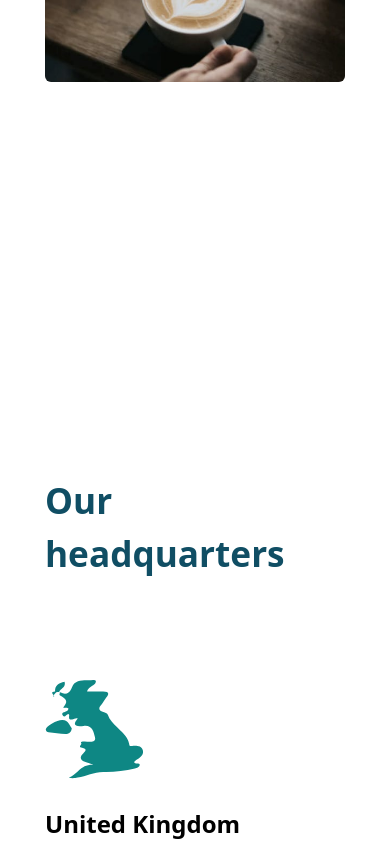
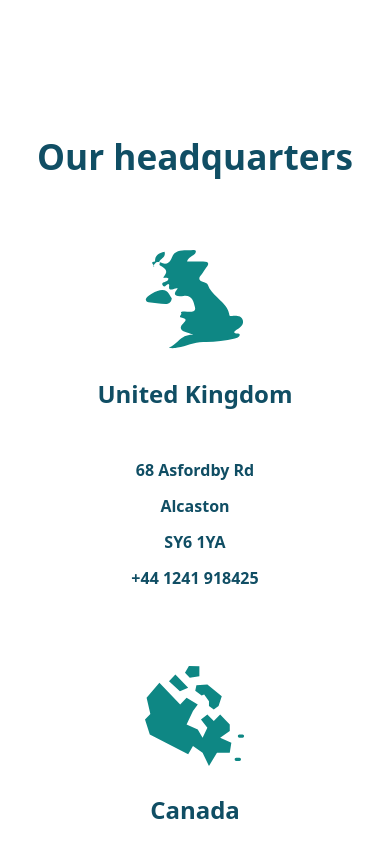
Before and after one commit to ItaloDev-Marcelo/Coffee-Roaster-V2, a React (Vite) app: page /About-us in a window 390 px wide. Shown: the part 2420-3264 px from the top of the page. Built offline with nearby package versions, Linux system fonts and the light colour scheme.

Commit message:
style: add more style and fix layout

```diff
--- a/src/pages/about/index.tsx
+++ b/src/pages/about/index.tsx
@@ -14,47 +14,50 @@ const AboutUs = () => {
     <MainWrapper>
         <HeroContainer photoType={HeroBank.About} type='About'
            title={title} subtitle={subtitle} btnActive={false} />
-           <section className='flex flex-col items-center justify-center p-20  my-30 lg:px-15'>
-               <div className='my-8 lg:my-25'>
+           <section className='flex flex-col items-center justify-center p-20 lg:-mt-25   my-30 lg:px-15'>
+               <div className='my-8 lg:my-25 '>
                   <section className='flex flex-col lg:flex-row items-center
-                    text-center lg:text-left mb-7 md:mb-4'>
-                      <div> <CustomImage mobile={ImageBank.Commitment.mobile} tablet={ImageBank.Commitment.tablet}
+                    text-center lg:text-left mb-7 md:mb-4 lg:p-20 '>
+                      <div className='w-70 xl:w-100'> <CustomImage mobile={ImageBank.Commitment.mobile} tablet={ImageBank.Commitment.tablet}
                        desk={ImageBank.Commitment.desk} /></div>
-                       <div className='my-2 lg:my-0 lg:ml-45 lg:px-5'>
+                       <div className='my-2 lg:my-0 lg:ml-20 lg:px-5'>
                          <h2 className='font-bold text-cyan-900 text-[1.7rem] my-4 lg:text-[2rem] lg:mb-6 '>Our Commitment</h2>
-                         <p className='text-gray-800 w-75 lg:w-100 '>{p1}</p>
+                         <p className='text-gray-800 w-75 md-2:w-100  '>{p1}</p>
                        </div>
                   </section>
                </div>
-               <div className='my-8 lg:my-25'>
+               <div className='my-4 lg:my-25 '>
                   <section className='flex flex-col-reverse lg:flex-row-reverse
                    lg:space-between text-center lg:text-left items-center p-20'>
 
-                       <div className='mt-10'>
+                       <div className='mt-10  w-70 xl:w-120'>
                          <CustomImage mobile={ImageBank.Quality.mobile}
                         tablet={ImageBank.Quality.tablet}
                          desk={ImageBank.Quality.desk} />
                        </div>
-                  <div className='my-2 lg:my-0 lg:mr-45 lg:px-5'>
+
+                  <div className='my-2 lg:my-0 lg:mr-25 lg:px-5'>
                       <h2 className='font-bold text-cyan-900 text-[1.7rem] my-4 lg:text-[2rem] lg:mb-6'>Uncompromising Quality</h2>
-                      <p className='text-gray-800  w-75 lg:w-100 '>{p2}</p>
+                      <p className='text-gray-800  w-75 md-2:w-100 '>{p2}</p>
                   </div>
                   </section>
                </div>
            </section>
-           <section className='  lg:ml-5 lg:-mt-30 p-20 lg:p-0'>
-              <h4 className='font-bold text-cyan-900 text-[2.2rem] mb-25  lg:mb-22 lg:text-[3.5rem]'>Our headquarters</h4>
-              <div className='flex flex-col  lg:flex-row lg:mt-17'>
+           <section className='flex flex-col items-center justify-center xl:items-baseline xl:p-20  -mt-40 lg:ml-5
+            md:w-screen lg:-mt-30 lg:p-0'>
+              <h4 className='font-bold text-cyan-900 text-[2.2rem] mb-15
+                lg:mb-22 lg:text-[3.5rem]'>Our headquarters</h4>
+              <div className='flex flex-col justify-center items-center xl:text-left xl:items-start xl:justify-start text-center md:flex-wrap  md:flex-row lg:mt-17'>
                 {
                   HeadquartersData.map((item, index) => (
-                    <div className='w-75 lg:w-100' key={index}>
-                       <img src={item.icon} alt={item.country} className='w-25 h-25 lg:w-45 lg:h-45 ' />
-                       <h5 className='w-100 my-7 text-2xl lg:text-3xl font-bold'>{item.country}</h5>
-                       <ul className='my-15'>
-                        <li className='mb-3'>{item.city}</li>
-                        <li className='mb-3'>{item.cityInfo}</li>
-                        <li className='mb-3'>{item.address}</li>
-                        <li>{item.phone}</li>
+                    <div className='w-75 flex flex-col items-center xl:text-left xl:items-start xl:justify-start md-2:w-100  justify-center lg:w-75 xl:w-80 m-2 text-cyan-900' key={index}>
+                       <img src={item.icon} alt={item.country} className='w-25 h-25 lg:w-25 lg:h-20 ' />
+                       <h5 className='w-100 mt-7 text-2xl lg:text-3xl font-bold'>{item.country}</h5>
+                       <ul className='my-12'>
+                        <li className='mb-3 font-semibold'>{item.city}</li>
+                        <li className='mb-3 font-semibold'>{item.cityInfo}</li>
+                        <li className='mb-3 font-semibold'>{item.address}</li>
+                        <li className='mb-3 font-semibold'>{item.phone}</li>
                        </ul>
                     </div>
                   ))
--- a/src/pages/home/index.tsx
+++ b/src/pages/home/index.tsx
@@ -16,9 +16,12 @@ const Home = () => {
       <MainWrapper>
         <HeroContainer photoType={HeroBank.Home} type='Home'
            title={HomeTitle} subtitle={HomeSub} btnActive={true} />
-           <section className='relative text-center flex flex-col items-center justify-center  xl:-left-4 lg:my-10'>
-                <h2 className='font-bold text-4xl mt-15 mb-5 lg:mb-0 lg:mt-0  lg:text-[8rem] text-gray-500 lg:absolute left-[12%] top-[34%]'>our <br className='lg:hidden' />Collection</h2>
-              <div className='flex flex-col lg:flex-row lg:space-between p-5 lg:p-10 my-2'>
+           <section className='relative text-center flex flex-col items-center  justify-center xl:top-40   lg:my-10'>
+                <h2 className='font-bold text-4xl md:text-5xl mt-15 mb-5 lg:mb-0 lg:my-10 xl:text-[8rem] text-gray-500
+                xl:absolute left-[12%] top-[34%] xl:left-[18%] xl:-top-10   md:top-[40%]  '>our <br className='lg:hidden' />Collection</h2>
+
+              <div className='flex flex-col md:flex-row md:flex-wrap md:gap-3
+              md:justify-center md:items-center xl:space-between md:w-screen p-5 lg:my-7   xl:p-10 my-4'>
                    {
                  OurCollectionData.map((item, index) => (
                    <CustomCard key={index} customType={1} data1={item}  />
@@ -26,15 +29,17 @@ const Home = () => {
                 }
               </div>
            </section>
-           <section className='relative px-5 lg:p-14.5 lg:left-[-1em] text-center'>
-                <img src={WhyUse} className='w-screen  h-[95vh]  lg:h-[75vh] rounded-lg' />
-                <div className='absolute top-20 p-7 md:p-15 lg:p-0 lg:top-40 left-[5%]
+           <section className='relative md:top-55 xl:top-60  md-3:top-30 px-5 lg:p-14.5 md-2:p-10
+           2xl:p-40 lg:left-[-1em] text-center'>
+                <img src={WhyUse} className='w-screen  h-[95vh]  lg:h-[75vh] xl:h-[80vh] rounded-lg' />
+                <div className='absolute top-20 p-7 md:p-15 lg:p-0 lg:top-30 xl:top-50 2xl:top-55 left-[5%]
                  lg:left-[30%] w-[90%] lg:w-[40%] text-white'>
-                  <h2 className='font-bold text-[1.7rem] mb-4'>Why choose us?</h2>
+                  <h2 className='font-bold text-[1.7rem]  mb-4'>Why choose us?</h2>
                   <p>A large part of our role is choosing which particular coffees will be featured in our range. This means working closely with the best coffee growers to give you a more impactful experience on every level.</p>
                 </div>
-               <div className='flex flex-col lg:flex-row space-between items-center relative -top-80
-                lg:-top-60 lg:left-[9%] px-3'>
+               <div className='flex flex-col md:flex-row md:flex-wrap md:gap-6
+                md:items-center md:justify-center space-between items-center relative -top-80
+                md:-top-40 md-3:-top-75 lg:-top-40 xl:left-0 px-3'>
                    {
                   WhyChoose.map((item, index) => (
                      <CustomCard key={index} customType={1} data1={item}  />
@@ -43,9 +48,10 @@ const Home = () => {
                 </div>
            </section>
            <section>
-           <section className='flex flex-col justify-start items-start relative -top-50 lg:-top-40 p-10 '>
+           <section className='flex flex-col justify-start items-start relative -top-50
+           md:top-30 md-3:-top-20 md-2:mb-30 md:mb-10 xl:mb-50 lg:top-30 xl:top-40 2xl:top-10 p-10 '>
               <h2 className='text-[2rem] font-bold lg:text-[3rem] mb-17'>How it works</h2>
-              <div className=' flex flex-col lg:flex-row my-2 lg:my-0 gap-6'>
+              <div className=' flex flex-col md:flex-row md:flex-wrap justify-center items-center my-2 lg:my-0 md:gap-14 xl:gap-6'>
                  {
                   WhiteData.map((item,index) => (
                      <CustomCard key={index} customType={2} data2={item}  />
--- a/src/pages/plan/index.tsx
+++ b/src/pages/plan/index.tsx
@@ -36,9 +36,10 @@ const CreateYourPlan = () => {
        <MainWrapper>
            <HeroContainer photoType={HeroBank.Plan} type='Plan'
                  title={title} subtitle={subtitle}  btnActive={false} />
-                 <section className='relative px-5 lg:p-14.5 lg:left-[-1em]  my-7 text-white'>
-                    <img src={Steps} className='w-screen  h-[240vh]  lg:h-[90vh] rounded-lg' />
-                     <div className=' flex flex-col lg:flex-row my-2 lg:my-0 gap-14 absolute top-25 left-25 lg:left-30 lg:top-50'>
+                 <section className='relative px-5 md:px-10 md:my-20 lg:p-14.5 xl:p-20 lg:left-[-1em] my-7 text-white'>
+                    <img src={Steps} className='w-screen  h-[220vh] md:h-[500px] xl:h-[550px]  rounded-lg' />
+                     <div className=' flex flex-col md:flex-row items-center justify-center  flex-wrap px-2 lg:px-0 lg:flex-row my-2
+                      lg:my-0 gap-2 absolute top-5 lg:gap-x-19 xl:gap-x-15  lg:left-0 xl:left-30 xl:top-40 lg:top-20'>
                                      {
                                       BlackData.map((item,index) => (
                                          <CustomCard key={index} customType={2} data2={item}  />
@@ -46,18 +47,20 @@ const CreateYourPlan = () => {
                                      }
                                   </div>
                  </section>
-                 <section className='flex flex-col lg:flex-row lg:space-between p-20 lg:p-25
+                 <section className='flex flex-col lg:flex-row lg:space-between p-7 lg:p-12 xl:p-25
                   lg:justify-between w-full'>
                       <div className='hidden lg:block  pt-9'><AsideMenu handleAccordion={handleAccordion} /></div>
-                      <div className=' w-full lg:w-[65vw] flex flex-col '>
+                      <div className=' w-full md:px-8 lg:w-[65vw] flex flex-col '>
                         <Accordion handleAccordion={handleAccordion} accordionOpen={accordionOpen}
                         handleInfo={handleInfo} subInfo={subInfo}
                         />
+
                            <div className='relative  my-7 text-white'>
-                     <img src={ModalTop} alt='' className=' w-[90vw]  h-[99%] rounded-lg' />
+                     <img src={ModalTop} alt='' className=' w-[90vw]   h-65   lg:h-[400px] rounded-lg' />
                      <div className='text-white absolute top-10 left-7 lg:left-10 '>
                        <h4 className='font-bold text-2xl mb-4'> Order summary</h4>
-                       <p className='text-2xl font-semibold lg:text-3xl w-[85%] lg:w-[80%] leading-12  '>“ I drink my coffee as  <span className='text-[#0E8784] tracking-wide'>{subInfo.item1}</span> , with a  <span className='text-[#0E8784] tracking-wide'>{subInfo.item2}</span>  type of bean.
+                       <p className='text-1.9xl font-semibold lg:text-3xl w-[86%]
+                        lg:w-[80%] leading-9 lg:leading-12 '>“ I drink my coffee as  <span className='text-[#0E8784] tracking-wide'>{subInfo.item1}</span> , with a  <span className='text-[#0E8784] tracking-wide'>{subInfo.item2}</span>  type of bean.
                          <span className='text-[#0E8784] tracking-wide'>{subInfo.item3}</span>  ground ala <span className='text-[#0E8784] tracking-wide'>{subInfo.item4}</span> , sent to me <span className='text-[#0E8784] tracking-wide'>{subInfo.item5}</span>. ”</p>
                      </div>
                      <p>    </p>
@@ -65,9 +68,11 @@ const CreateYourPlan = () => {
                         </div>
                  </section>
        </MainWrapper>
-        <Container>
+       <div className='px-5'>
+         <Container>
           <Footer/>
         </Container>
+       </div>
     </>
   )
 }
```
